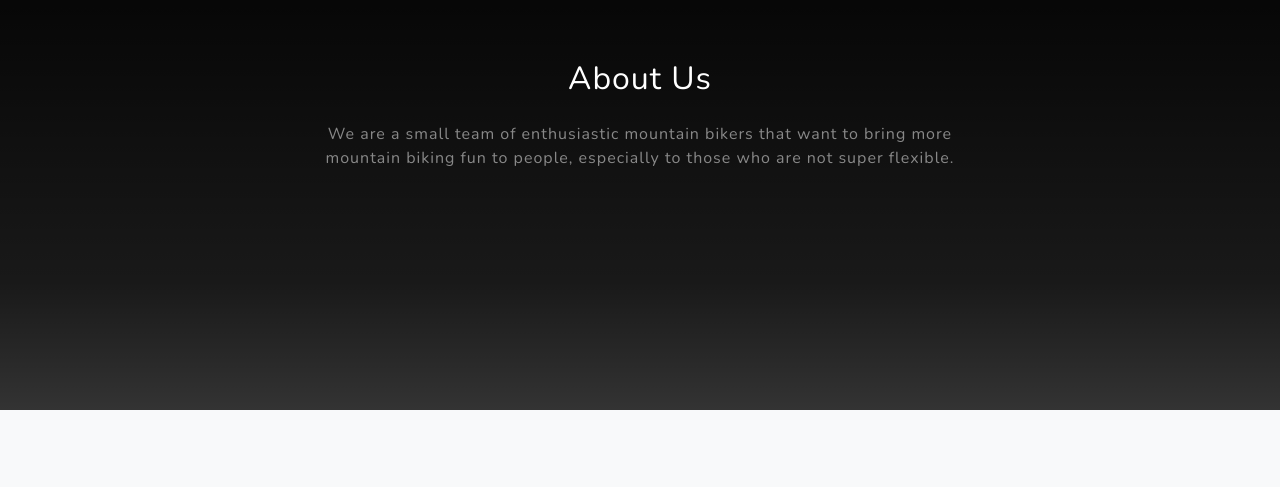
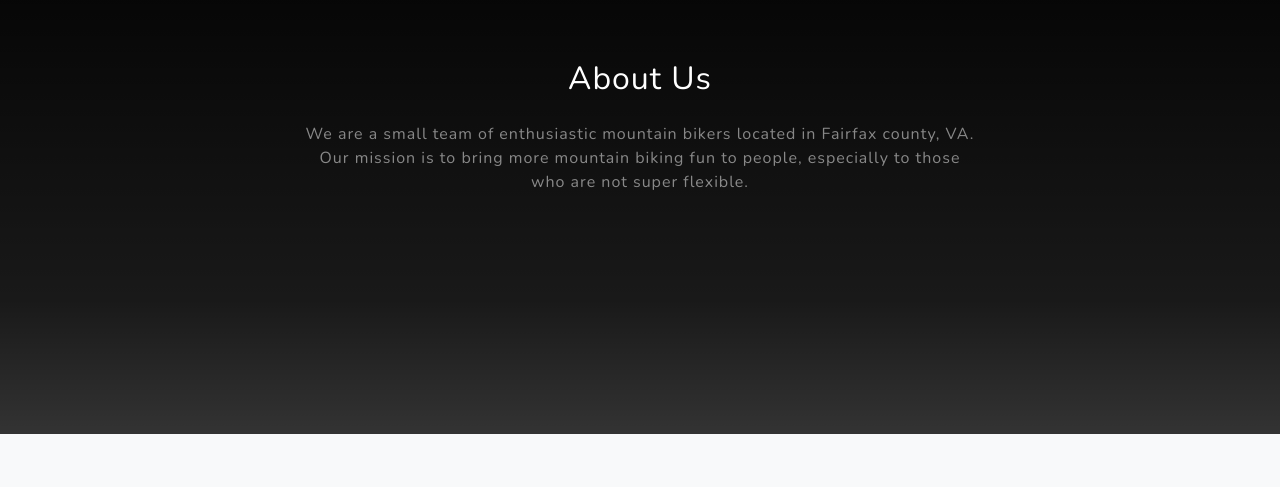
Before and after one commit to jonesbiking/jonesbiking.github.io, a plain HTML site: page index.html in a window 1280 px wide. Shown: the part 900-1387 px from the top of the page. Drawn offline with nearby package versions, Linux system fonts and the light colour scheme.

Commit message:
Update index.html

```diff
--- a/index.html
+++ b/index.html
@@ -60,7 +60,7 @@
             <div class="row gx-4 gx-lg-5 justify-content-center">
                 <div class="col-lg-8">
                     <h2 class="text-white mb-4">About Us</h2>
-                    <p class="text-white-50">We are a small team of enthusiastic mountain bikers that want to bring more mountain biking fun to people, especially to those who are not super flexible.</p>
+                    <p class="text-white-50">We are a small team of enthusiastic mountain bikers located in Fairfax county, VA. Our mission is to bring more mountain biking fun to people, especially to those who are not super flexible.</p>
                 </div>
             </div>
         </div>
```
